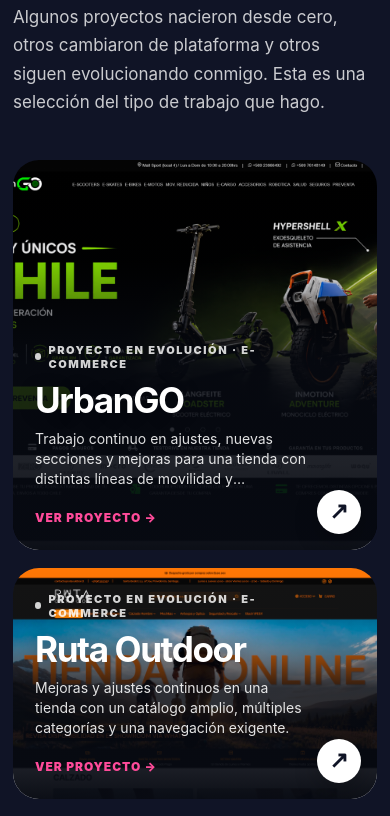
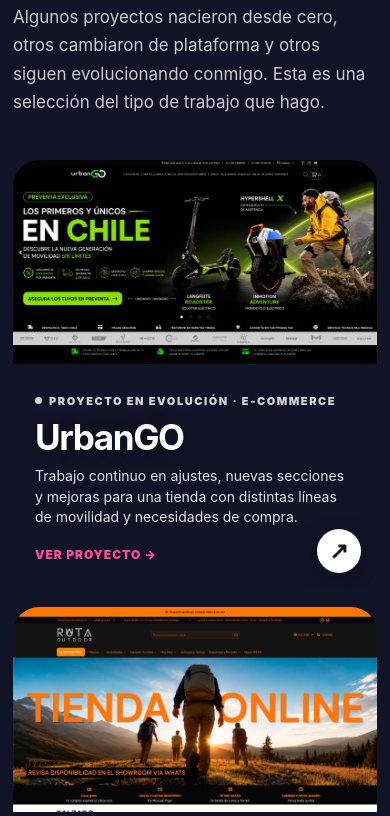
Before and after one commit to ValePV/VEPV, a plain HTML site: page index.html in a window 390 px wide. Shown: the part 2852-3668 px from the top of the page. Drawn offline with Linux system fonts and the light colour scheme.

```diff
--- a/index.html
+++ b/index.html
@@ -1627,6 +1627,38 @@
             .project-modal-image-wrap {
                 max-height: calc(94vh - 58px)
             }
+        }
+        @media (max-width: 760px) {
+          .project-card {
+            display: flex;
+            flex-direction: column;
+            min-height: 0 !important;
+            background: #101426 !important;
+          }
+
+          .project-bg {
+            position: relative;
+            width: 100%;
+            height: auto;
+            aspect-ratio: 16 / 9;
+            object-fit: cover;
+            object-position: top center;
+          }
+
+          .project-overlay {
+            display: none;
+          }
+
+          .project-info {
+            width: 100%;
+            padding: 24px 22px 26px;
+            background: #101426;
+          }
+
+          .project-info p {
+            display: block;
+            overflow: visible;
+          }
         }
     </style>
 </head>
```
